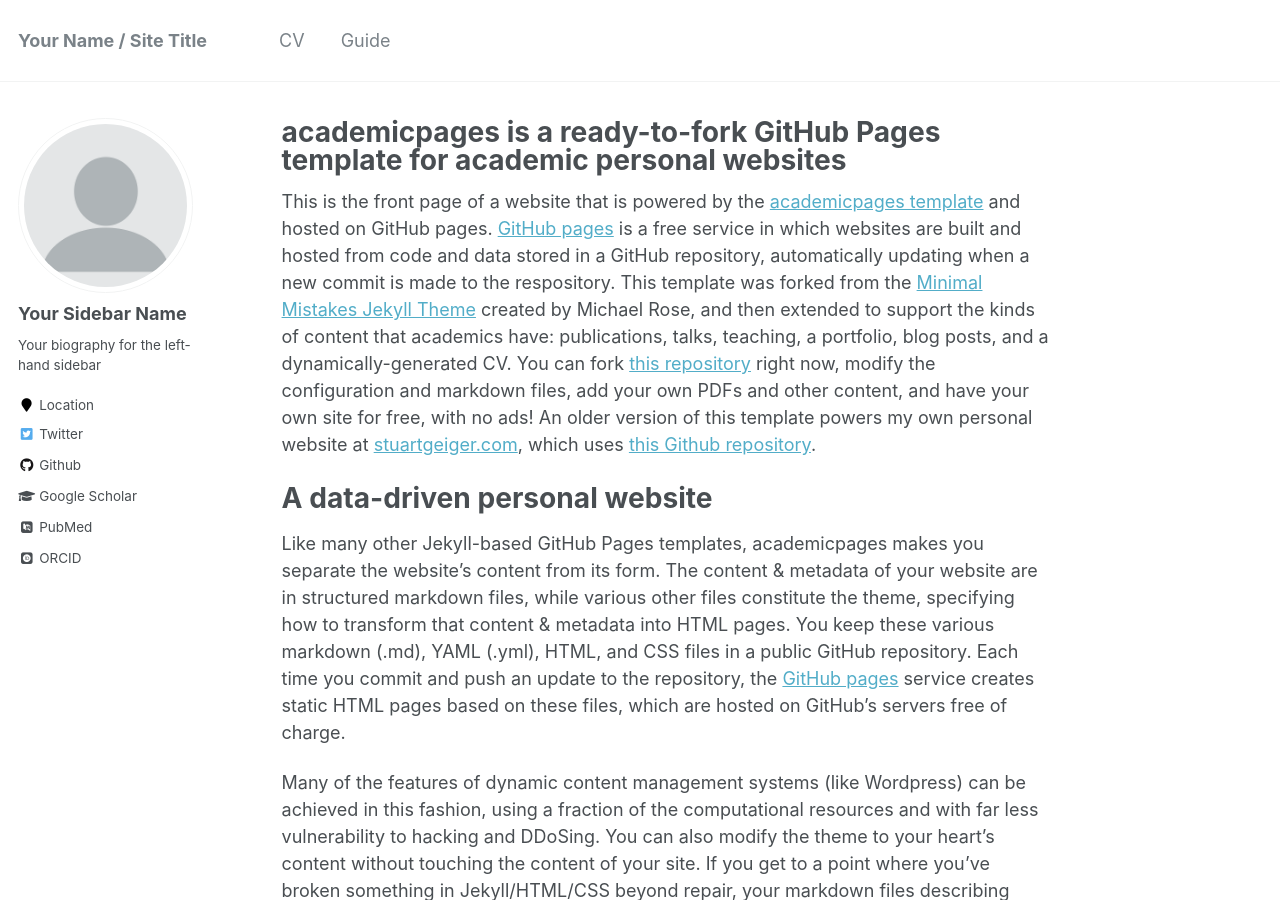
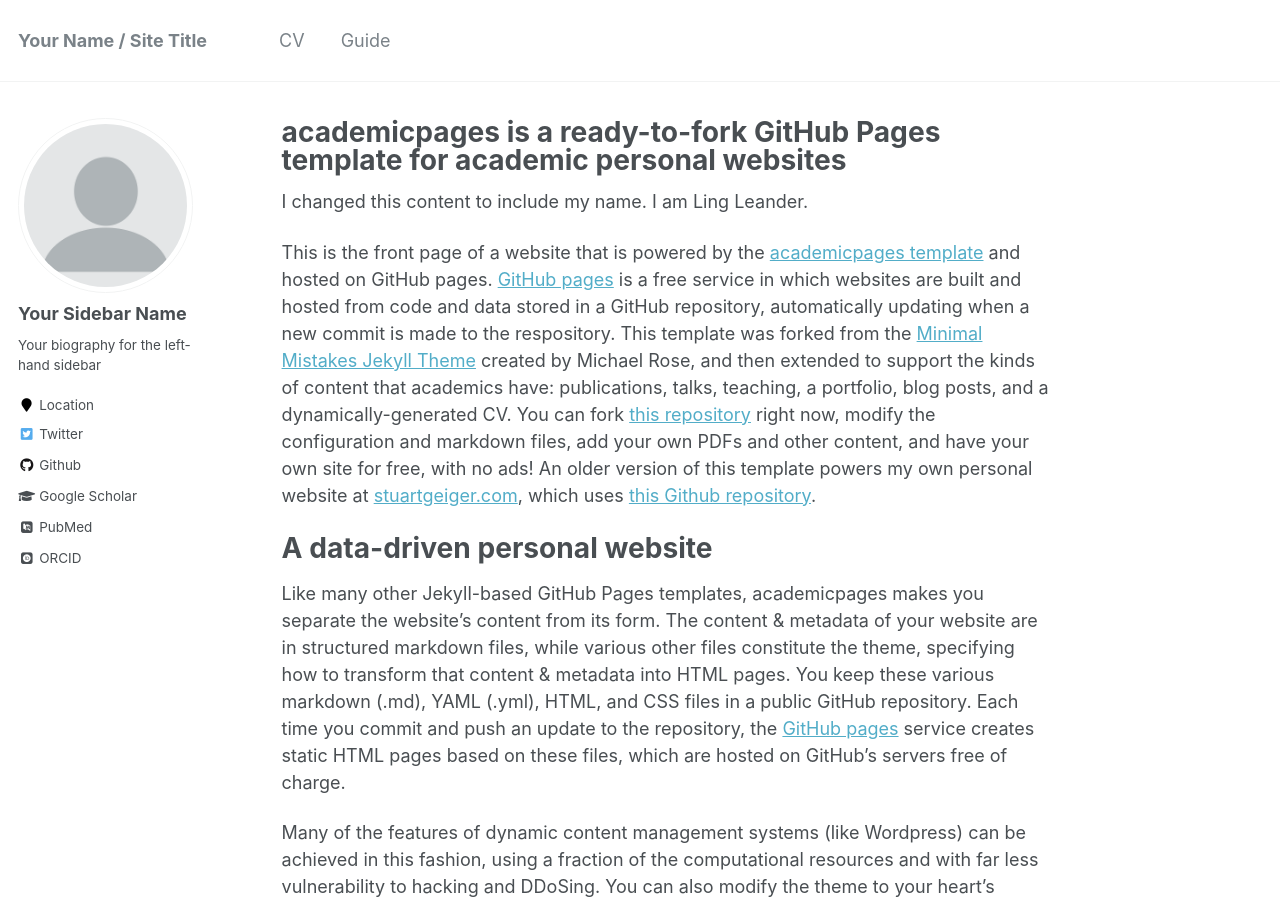
Before and after one commit to Trilmatz/GitHub-Pages-Example, a Jekyll site: the page built from _pages/about.md, in a window 1280 px wide and 900 px high. Built offline with Jekyll 4.4.1, drawn with Linux system fonts in a browser that asks for light colours; some web fonts are replaced.

Commit message:
Added Name to about.md

```diff
--- a/_pages/about.md
+++ b/_pages/about.md
@@ -7,6 +7,9 @@ redirect_from:
   - /about/
   - /about.html
 ---
+
+I changed this content to include my name.
+I am Ling Leander.
 
 This is the front page of a website that is powered by the [academicpages template](https://github.com/academicpages/academicpages.github.io) and hosted on GitHub pages. [GitHub pages](https://pages.github.com) is a free service in which websites are built and hosted from code and data stored in a GitHub repository, automatically updating when a new commit is made to the respository. This template was forked from the [Minimal Mistakes Jekyll Theme](https://mmistakes.github.io/minimal-mistakes/) created by Michael Rose, and then extended to support the kinds of content that academics have: publications, talks, teaching, a portfolio, blog posts, and a dynamically-generated CV. You can fork [this repository](https://github.com/academicpages/academicpages.github.io) right now, modify the configuration and markdown files, add your own PDFs and other content, and have your own site for free, with no ads! An older version of this template powers my own personal website at [stuartgeiger.com](http://stuartgeiger.com), which uses [this Github repository](https://github.com/staeiou/staeiou.github.io).
 
```
